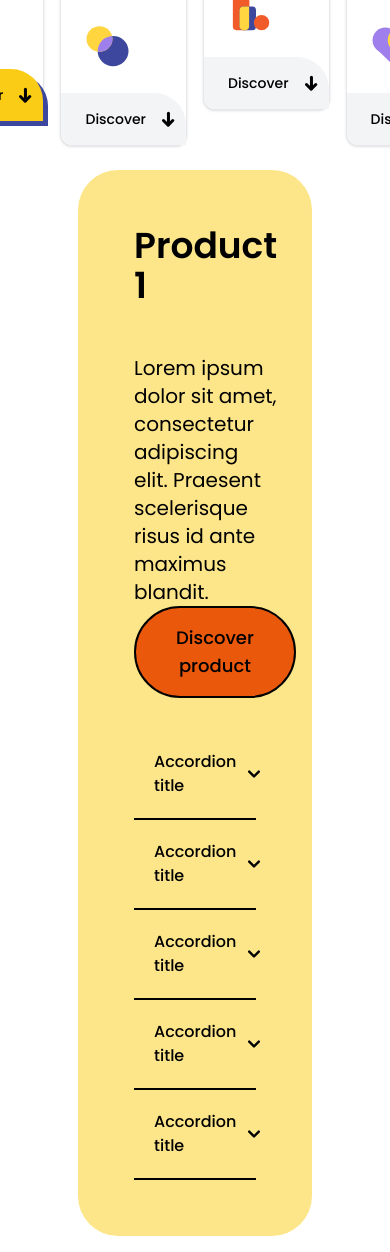
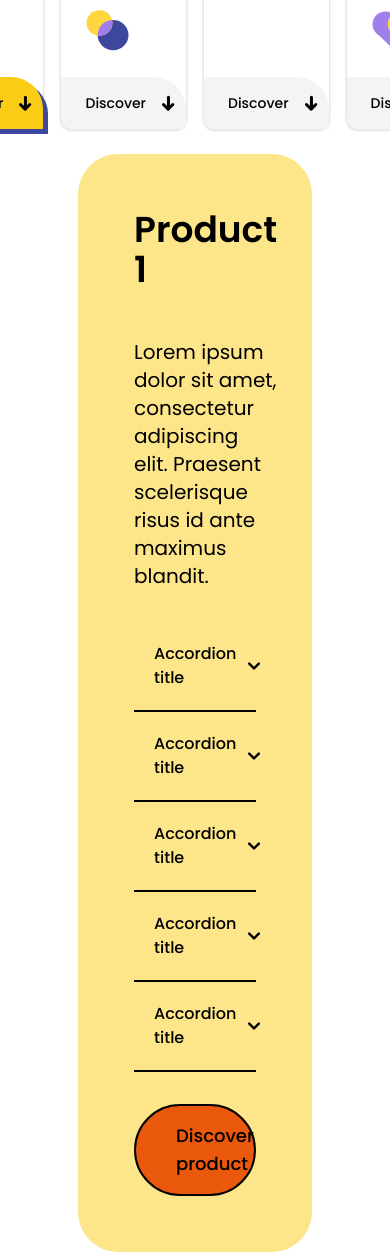
Before and after one commit to diyashrestha1999/coding-challenge, a Vue app: page / in a window 390 px wide. Shown: the top 1252 px of the page. Built offline with nearby package versions, Linux system fonts and the light colour scheme.

Commit message:
made the size of the tab card responsive and product card responsive

```diff
--- a/src/components/ProductCard.vue
+++ b/src/components/ProductCard.vue
@@ -1,6 +1,6 @@
 <template>
   <div class="bg-amber-200 w-full rounded-40 p-14">
-    <div class="grid grid-cols-1 gap-8 sm:grid-cols-2">
+    <div class="grid grid-cols-1 gap-8 lg:grid-cols-2">
       <div class="flex flex-col justify-between items-start">
         <div>
           <p class="text-4xl font-semibold">Product {{ activeTab }}</p>
@@ -13,7 +13,7 @@
 
         <button
           type="button"
-          class="border-black bg-orange-600 py-4 px-10 text-lg font-medium rounded-full border-2 hover:bg-orange-700"
+          class="border-black bg-orange-600 py-4 px-10 text-lg font-medium rounded-full border-2 hover:bg-orange-700 hidden lg:block"
           @click="isDiscoverProduct = true"
         >
           Discover product
@@ -73,6 +73,14 @@
           </div>
         </div>
       </div>
+
+      <button
+        type="button"
+        class="border-black bg-orange-600 py-4 px-10 text-lg font-medium rounded-full border-2 hover:bg-orange-700 lg:hidden block"
+        @click="isDiscoverProduct = true"
+      >
+        Discover product
+      </button>
     </div>
 
     <div
--- a/src/components/TabCard.vue
+++ b/src/components/TabCard.vue
@@ -1,6 +1,6 @@
 <template>
   <div
-    class="max-w-80 bg-white border border-gray-200 rounded-xl shadow min-h-60 justify-between flex flex-col items-start"
+    class="max-w-80 bg-white border border-gray-200 rounded-xl shadow justify-between flex flex-col items-start"
   >
     <div class="grid grid-cols-1 gap-8 sm:grid-cols-3 p-6">
       <div class="col-span-2">
--- a/src/views/HomeView.vue
+++ b/src/views/HomeView.vue
@@ -9,7 +9,7 @@
         v-for="(item, index) in cardItems"
         v-model="activeTab"
         :key="index"
-        class="mx-2"
+        class="mx-2 h-full"
         :item="item"
       />
     </div>
```
